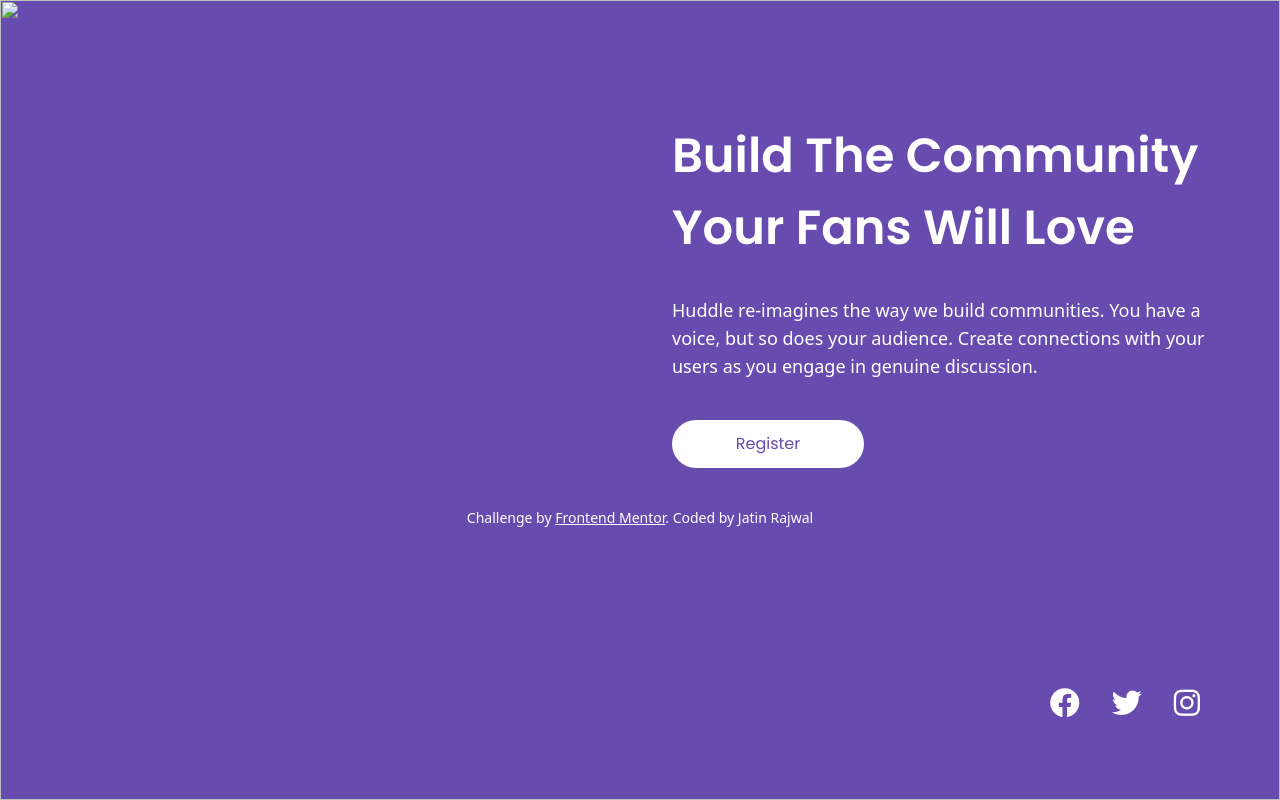
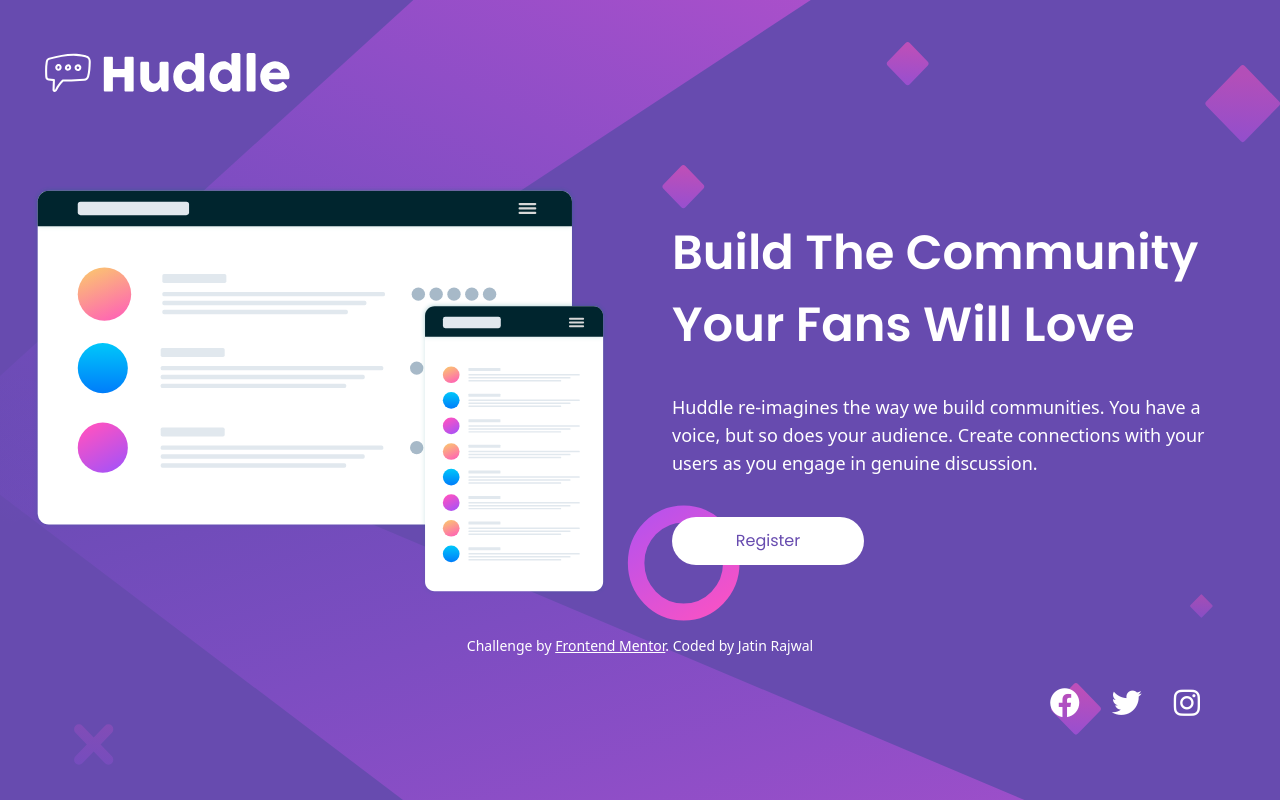
Before and after one commit to Jatinrajwal15/huddle-landing-page, a plain HTML site: page index.html in a window 1280 px wide. Drawn offline with nearby package versions, Linux system fonts and the light colour scheme.

Commit message:
Update index.html

```diff
--- a/index.html
+++ b/index.html
@@ -9,7 +9,7 @@
       rel="icon"
       type="image/png"
       sizes="32x32"
-      href="./images/favicon-32x32.png"
+      href="favicon-32x32.png"
     />
 
     <title>
@@ -31,18 +31,18 @@
   </head>
   <body>
     <picture class="absolute w-full">
-      <source media="(min-width: 1024px)" srcset="./images/bg-desktop.svg" />
-      <img src="./images/bg-mobile.svg" alt="" class="w-full lg:h-screen" />
+      <source media="(min-width: 1024px)" srcset="bg-desktop.svg" />
+      <img src="bg-mobile.svg" alt="" class="w-full lg:h-screen" />
     </picture>
 
     <section class="relative py-10 px-8 container mx-auto">
       <div class="mb-10 lg:mb-20">
-        <img src="./images/logo.svg" alt="" class="w-40 lg:w-auto" />
+        <img src="logo.svg" alt="" class="w-40 lg:w-auto" />
       </div>
 
       <div class="lg:grid grid-cols-2 gap-16 place-items-center">
         <article>
-          <img src="./images/illustration-mockups.svg" alt="" />
+          <img src="illustration-mockups.svg" alt="" />
         </article>
 
         <article class="text-center mt-16 md:text-left lg:mt-0">
```
